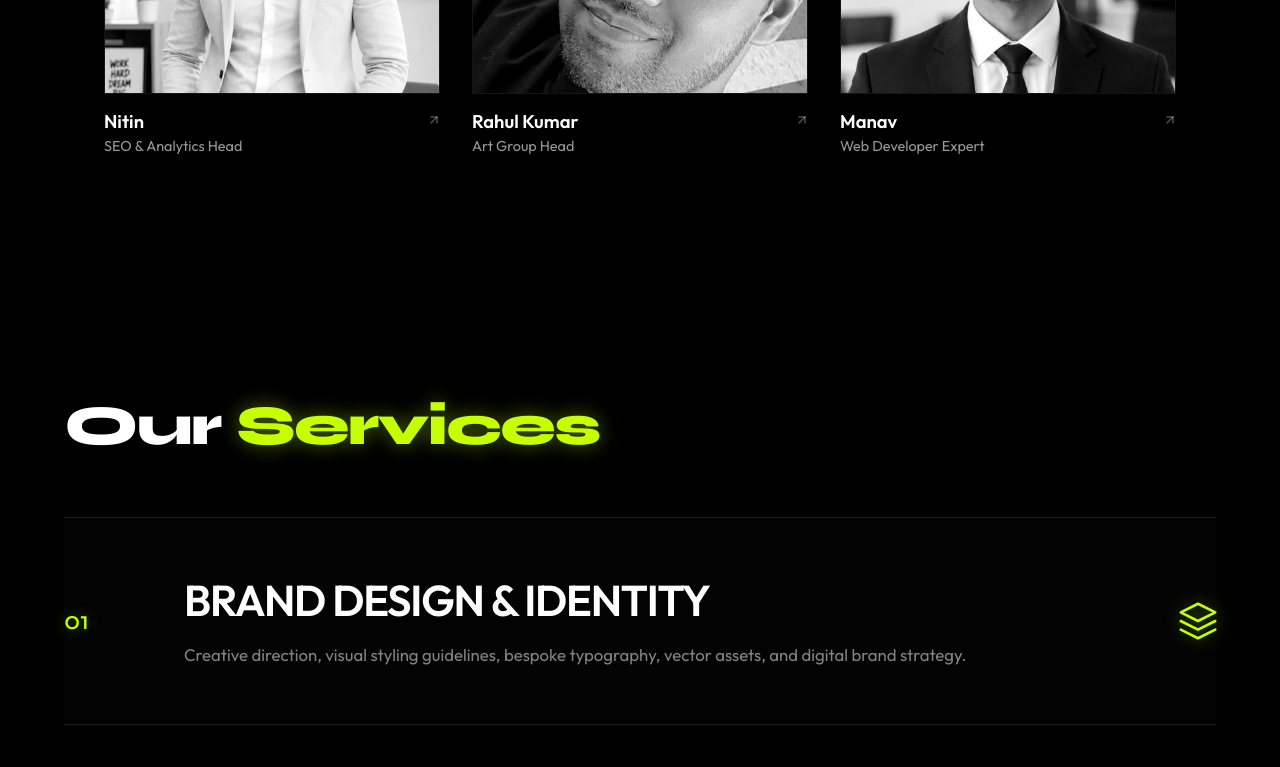
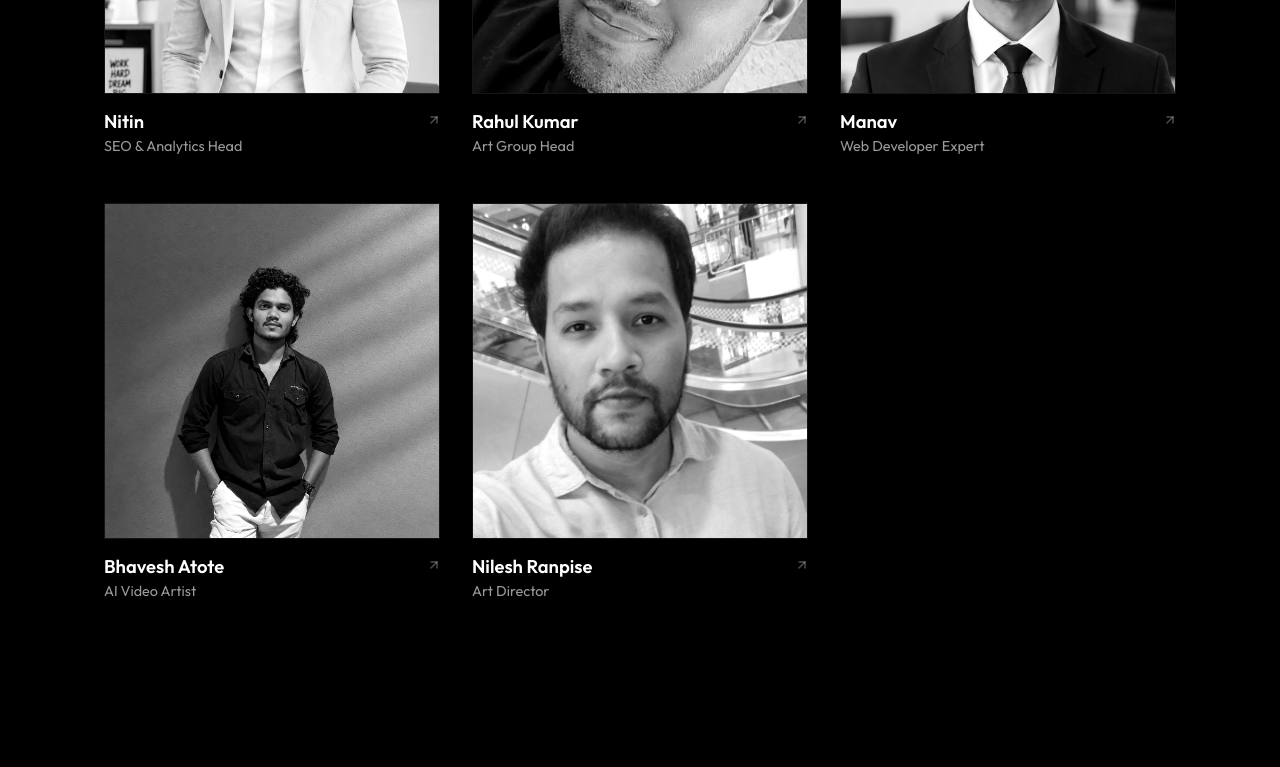
Before and after one commit to Manavvv13/rsvpcreativestudio, a React (Vite) app: page / in a window 1280 px wide. Shown: the part 4644-5411 px from the top of the page. Built offline with nearby package versions, Linux system fonts and the light colour scheme; a web font is replaced by a local one.

Commit message:
feat: add Bhavesh Atote (AI Video Artist) and Nilesh Ranpise (Art Director) to team section

```diff
--- a/src/App.jsx
+++ b/src/App.jsx
@@ -384,6 +384,19 @@ function App() {
       name: 'Manav',
       designation: 'Web Developer Expert',
       avatar: '/team/Manav.png'
+    }
+  ];
+
+  const teamRow4 = [
+    {
+      name: 'Bhavesh Atote',
+      designation: 'AI Video Artist',
+      avatar: '/team/bhavesh.jpeg'
+    },
+    {
+      name: 'Nilesh Ranpise',
+      designation: 'Art Director',
+      avatar: '/team/nilesh.jpeg'
     }
   ];
 
@@ -1080,6 +1093,27 @@ function App() {
                 </div>
               ))}
             </div>
+
+            {/* Row 4: 2 members (Bhavesh Atote & Nilesh Ranpise) */}
+            <div className="team-grid team-grid-row-3">
+              {teamRow4.map((member, idx) => (
+                <div key={idx} className="team-card">
+                  <div className="team-avatar-wrap">
+                    <img src={member.avatar} alt={member.name} className={`team-avatar ${member.customClass || ''}`} />
+                  </div>
+                  <div className="team-meta">
+                    <div className="team-name-row">
+                      <h3 className="team-name">{member.name}</h3>
+                      <svg xmlns="http://www.w3.org/2000/svg" width="16" height="16" viewBox="0 0 24 24" fill="none" stroke="currentColor" strokeWidth="2.5" strokeLinecap="round" strokeLinejoin="round" className="team-arrow-svg">
+                        <line x1="7" y1="17" x2="17" y2="7"></line>
+                        <polyline points="7 7 17 7 17 17"></polyline>
+                      </svg>
+                    </div>
+                    <p className="team-designation">{member.designation}</p>
+                  </div>
+                </div>
+              ))}
+            </div>
           </div>
         </section>
 
```
Also changed, not shown: public/team/bhavesh.jpeg (added), public/team/nilesh.jpeg (added).
